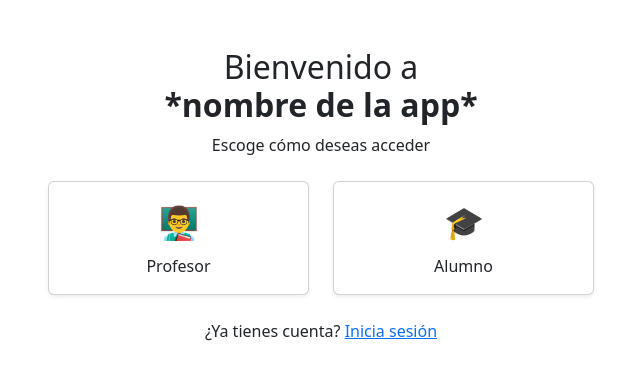
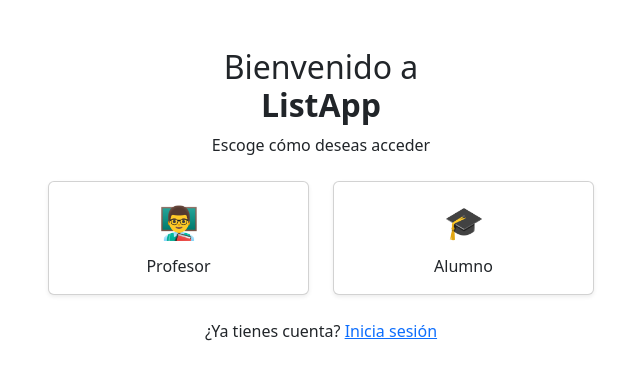
Before and after one commit to MiguelMoo/asistenciacheck, a Vue app in the folder OneDrive/Escritorio/norma/client/: page /select-role in a window 1280 px wide. Shown: the top 380 px of the page, without its empty margins (319-959 px from the left). Built offline with nearby package versions, Linux system fonts and the light colour scheme; no server answers.

Commit message:
feat(v.0.1.1): corrección del nombre de la app

```diff
--- a/OneDrive/Escritorio/norma/client/src/views/SelectRole.vue
+++ b/OneDrive/Escritorio/norma/client/src/views/SelectRole.vue
@@ -1,7 +1,9 @@
 <template>
   <div class="container mt-5">
     <div class="text-center">
-      <h2>Bienvenido a<br /><strong>*nombre de la app*</strong></h2>
+      <h2></h2>
+            <h2 class="text-4xl font-extrabold text-center mb-8 text-gray-900">Bienvenido a<br /><strong>ListApp</strong></h2>
+
       <p class="mt-2">Escoge cómo deseas acceder</p>
     </div>
 
```
